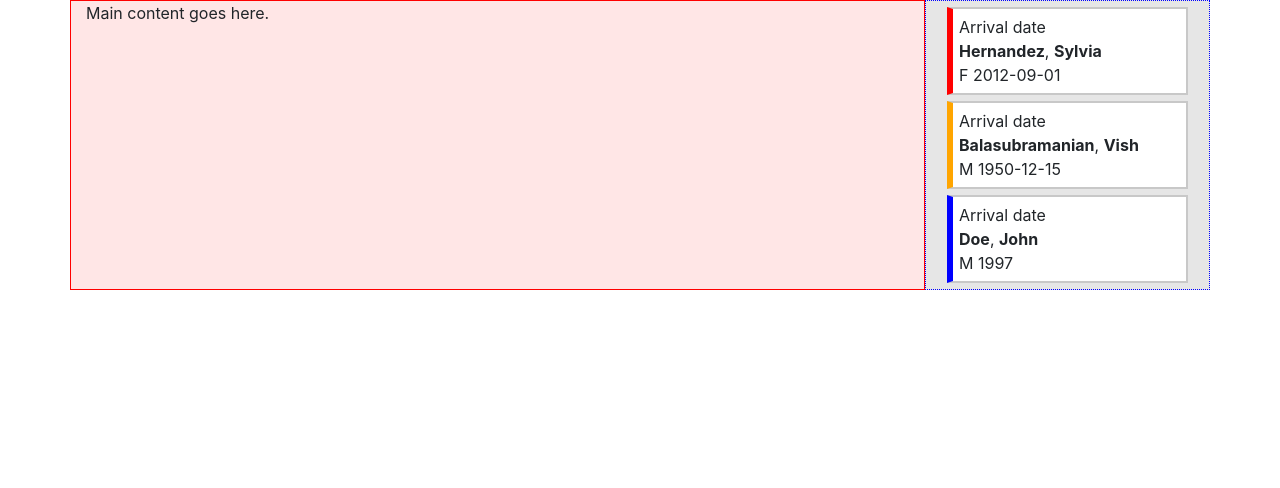
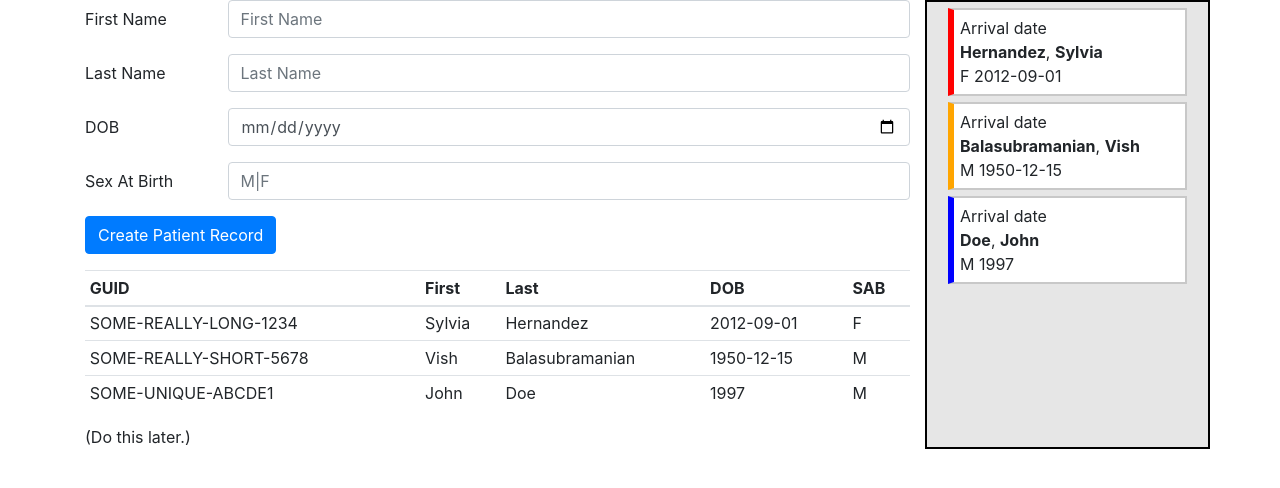
Before and after one commit to tag/project-triage-2019, a PHP site: page / in a window 1280 px wide. Shown: the part 56-544 px from the top of the page. Run offline with PHP 8.4, Linux system fonts and the light colour scheme.

Commit message:
Second VueJs App

```diff
--- a/app/public/css/site.css
+++ b/app/public/css/site.css
@@ -1,10 +1,10 @@
 #mainContent {
-  border: 1px red solid;
-  background-color: rgb(255,230,230);
+  /* border: 1px red solid; */
+  /* background-color: rgb(255,230,230); */
 }
 
 .queueView {
-  border: 1px blue dotted;
+  border: 2px black solid;
   background-color: rgb(230,230,230);
 }
 
--- a/app/public/index.html
+++ b/app/public/index.html
@@ -30,8 +30,73 @@
   <div class="container">
     <div class="row">
       <div id="mainContent" class="col-md">
-        Main content goes here.
+        <div id="patientRecordsApp">
+          <form>
+            <div class="form-group row">
+              <label for="inputFirstName" class="col-sm-2 col-form-label">First Name</label>
+              <div class="col-sm-10">
+                <input type="text" class="form-control" id="inputFirstName" placeholder="First Name">
+              </div>
+            </div>
+
+            <div class="form-group row">
+              <label for="inputLastName" class="col-sm-2 col-form-label">Last Name</label>
+              <div class="col-sm-10">
+                <input type="text" class="form-control" id="inputLastName" placeholder="Last Name">
+              </div>
+            </div>
+
+            <div class="form-group row">
+              <label for="inputDob" class="col-sm-2 col-form-label">DOB</label>
+              <div class="col-sm-10">
+                <input type="date" class="form-control" id="inputDob" placeholder="2001-12-13">
+              </div>
+            </div>
+
+            <div class="form-group row">
+              <label for="inputSexAtBirth" class="col-sm-2 col-form-label">Sex At Birth</label>
+              <div class="col-sm-10">
+                <input type="text" class="form-control" id="inputSexAtBirth" placeholder="M|F">
+              </div>
+            </div>
+
+
+            <div class="form-group row">
+              <div class="col-sm-10">
+                <button type="submit" class="btn btn-primary">Create Patient Record</button>
+              </div>
+            </div>
+          </form>
+
+          <table class="table table-sm table-hover">
+            <thead>
+              <tr>
+                <th>GUID</th>
+                <th>First</th>
+                <th>Last</th>
+                <th>DOB</th>
+                <th>SAB</th>
+              </tr>
+            </thead>
+            <tbody>
+              <tr v-for="p in patients">
+                <td>{{ p.patientGuid }}</td>
+                <td>{{ p.firstName }}</td>
+                <td>{{ p.lastName }}</td>
+                <td>{{ p.dob }}</td>
+                <td>{{ p.sexAtBirth }}</td>
+              </tr>
+            </tbody>
+          </table>
+
+        </div>
+
+        <div id="patientTriageApp">
+          (Do this later.)
+        </div>
+
       </div>
+
       <div id="patientWaitingApp" class="col-md-3 queueView">
         <div class="patient patientWaiting"
         :class="patient.priority + 'Priority'"
@@ -46,5 +111,6 @@
   </div>
   <script src="https://cdn.jsdelivr.net/npm/vue/dist/vue.js"></script>
   <script src="js/waiting.app.js"></script>
+  <script src="js/records.app.js"></script>
 </body>
 </html>
--- /dev/null
+++ b/app/public/js/records.app.js
@@ -0,0 +1,16 @@
+var patientRecordsApp = new Vue({
+  el: '#patientRecordsApp',
+  data: {
+    patients: []
+  },
+  methods: {
+    fetchPatients() {
+      fetch('dummy.php')
+      .then(response => response.json())
+      .then(json => { patientRecordsApp.patients = json })
+    }
+  },
+  created() {
+    this.fetchPatients();
+  }
+});
```
